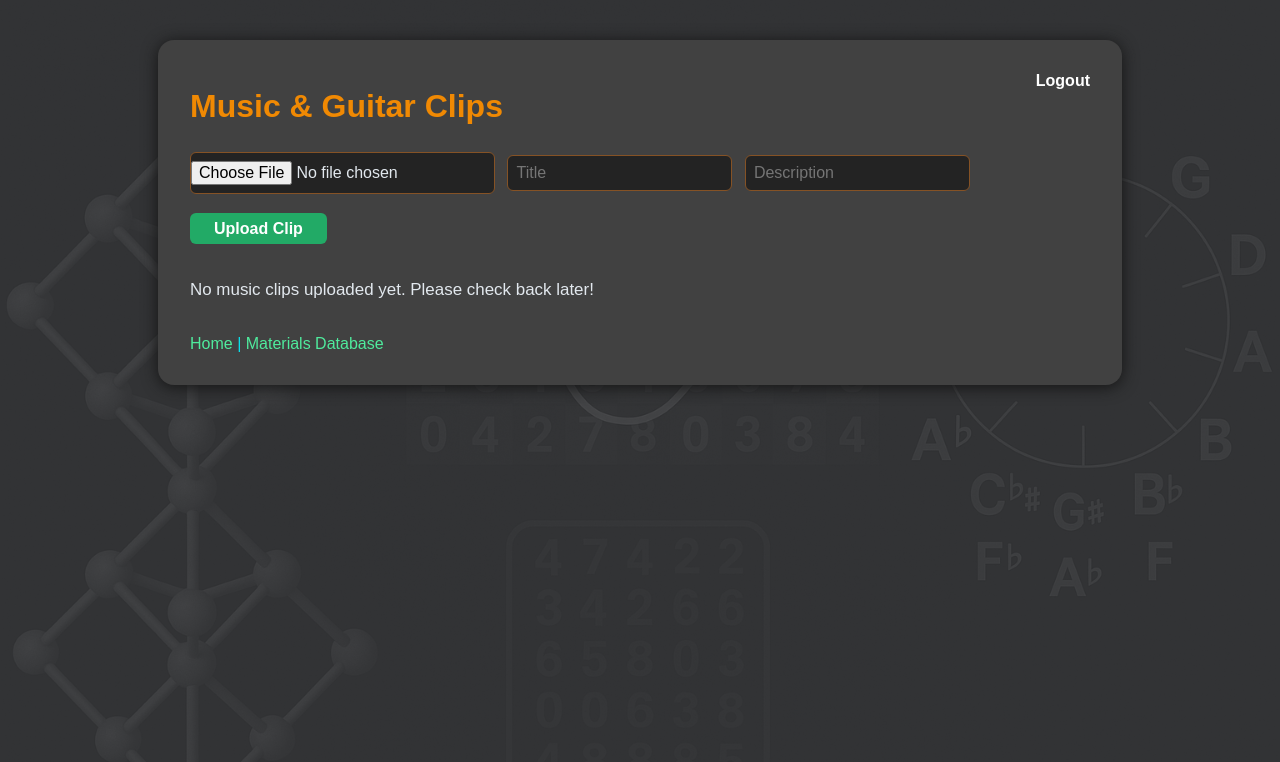
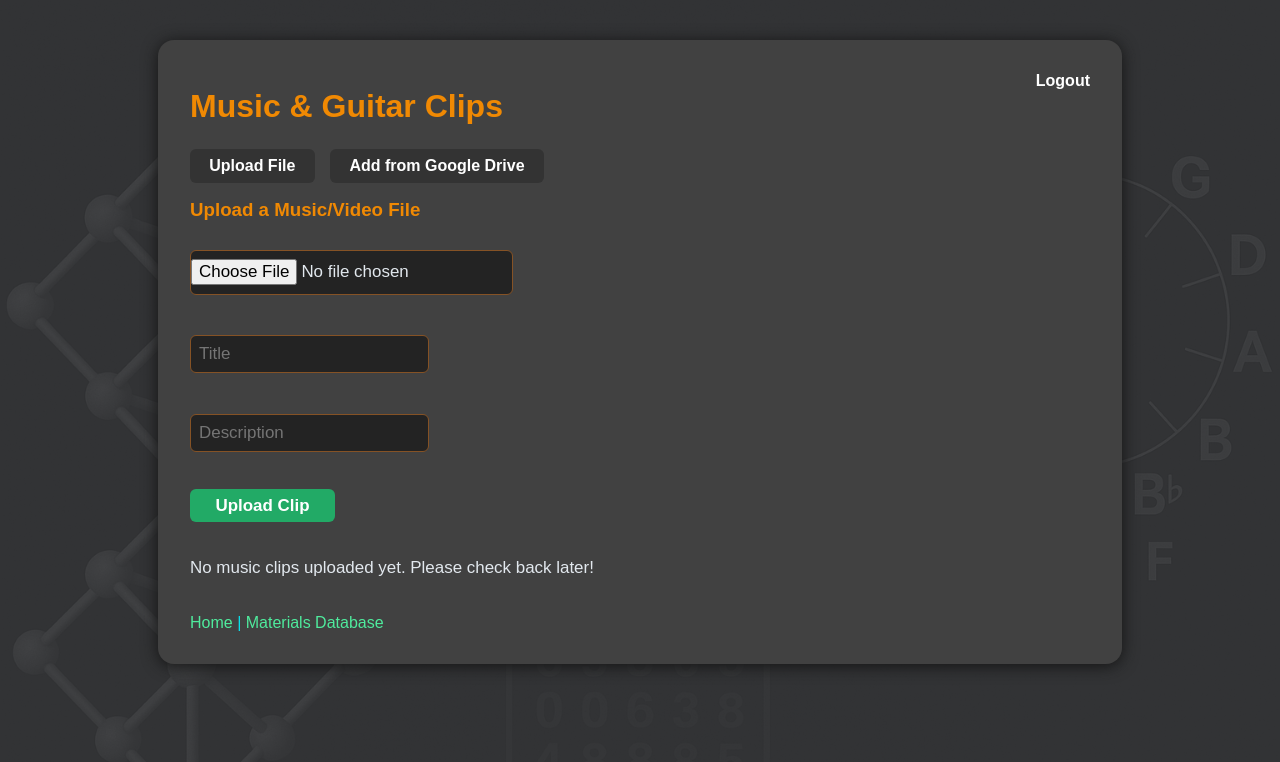
Before and after one commit to submerged-in-matrix/Patterns-Matter, a Flask app: page /clips in a window 1280 px wide. Shown: the top 762 px of the page. Run offline with Flask 3, Linux system fonts and the light colour scheme; the visitor is signed in with stand-in values (Sample User, id 1); data that the repository does not hold is empty; parts of the project's set-up code (start-up, migrations or seed data) failed here and were passed over.

Commit message:
"Add tabbed upload UI for clips (file vs Google Drive)"

```diff
--- a/templates/clips.html
+++ b/templates/clips.html
@@ -34,12 +34,6 @@
             font-weight: bold;
         }
         .admin-link a:hover { text-decoration: underline; }
-        pre {
-            color: #faf070;
-            background: #222;
-            padding: 0.7em 1em;
-            border-radius: 7px;
-        }
         .delete-btn {
             background:#d33;
             color:#fff;
@@ -53,6 +47,22 @@
         .delete-btn:hover {
             background:#a22;
         }
+        .tab-buttons button {
+            padding: 0.5em 1.2em;
+            margin-right: 0.7em;
+            background: #333;
+            color: white;
+            border: none;
+            border-radius: 6px;
+            font-weight: bold;
+            cursor: pointer;
+        }
+        .tab-buttons button:hover {
+            background: #444;
+        }
+        .tab-content {
+            margin-top: 1em;
+        }
     </style>
 </head>
 <body>
@@ -65,33 +75,63 @@
                 <a href="{{ url_for('login') }}">Admin Login</a>
             {% endif %}
         </div>
+
         <h1>Music & Guitar Clips</h1>
 
         {% if session.admin %}
-            <div class="upload-form" style="margin-bottom:2em;">
-                <form action="{{ url_for('public_clips') }}" method="post" enctype="multipart/form-data">
-                    <input type="file" name="file" required>
-                    <input type="text" name="title" placeholder="Title" required>
-                    <input type="text" name="description" placeholder="Description">
-                    <button type="submit">Upload Clip</button>
-                </form>
+            <div class="upload-form" style="margin-bottom: 2em;">
+                <div class="tab-buttons">
+                    <button onclick="showTab('uploadTab')" type="button">Upload File</button>
+                    <button onclick="showTab('driveTab')" type="button">Add from Google Drive</button>
+                </div>
+
                 {% if message %}
-                    <div style="color:green;">{{ message }}</div>
+                    <div style="color:green; margin-top: 1em;">{{ message }}</div>
                 {% endif %}
+
+                <div id="uploadTab" class="tab-content" style="display: block;">
+                    <h3>Upload a Music/Video File</h3>
+                    <form action="{{ url_for('public_clips') }}" method="post" enctype="multipart/form-data">
+                        <input type="hidden" name="action" value="upload_file">
+                        <p><input type="file" name="file" required></p>
+                        <p><input type="text" name="title" placeholder="Title" required></p>
+                        <p><input type="text" name="description" placeholder="Description"></p>
+                        <p><button type="submit">Upload Clip</button></p>
+                    </form>
+                </div>
+
+                <div id="driveTab" class="tab-content" style="display: none;">
+                    <h3>Add from Google Drive</h3>
+                    <form action="{{ url_for('public_clips') }}" method="post">
+                        <input type="hidden" name="action" value="drive_link">
+                        <p><input type="text" name="title" placeholder="Title" required></p>
+                        <p><input type="text" name="description" placeholder="Description"></p>
+                        <p><input type="text" name="link" placeholder="Paste Google Drive Share Link Here" style="width: 100%;" required></p>
+                        <p><button type="submit">Add Clip</button></p>
+                    </form>
+                </div>
+
+                <script>
+                    function showTab(tabId) {
+                        document.getElementById('uploadTab').style.display = 'none';
+                        document.getElementById('driveTab').style.display = 'none';
+                        document.getElementById(tabId).style.display = 'block';
+                    }
+                </script>
             </div>
         {% endif %}
 
-        {# DEBUG: show the whole clips variable #}
-        {# <pre>DEBUG clips: {{ clips|safe }}</pre> #}
-
         {% if clips and clips|length > 0 %}
             {% for id, filename, title, description in clips %}
-                {# DEBUG: print the filename used #}
-                {# <pre>DEBUG filename: {{ filename }}</pre> #}
                 <div class="section">
                     <b>{{ title }}</b><br>
                     <small>{{ description }}</small><br>
-                    {% if filename.endswith('.mp3') or filename.endswith('.wav') or filename.endswith('.m4a') or filename.endswith('.ogg') %}
+                    {% if 'drive.google.com' in filename %}
+                        <audio controls style="margin-top:0.7em; width: 260px;">
+                            <source src="{{ filename }}">
+                            Your browser does not support the audio element.
+                        </audio>
+                    {% elif filename.endswith('.mp3') or filename.endswith('.wav') or filename.endswith('.m4a') or filename.endswith('.ogg') %}
                         <audio controls style="margin-top:0.7em; width: 260px;">
                             <source src="{{ url_for('uploaded_file', filename=filename) }}">
                             Your browser does not support the audio element.
```
